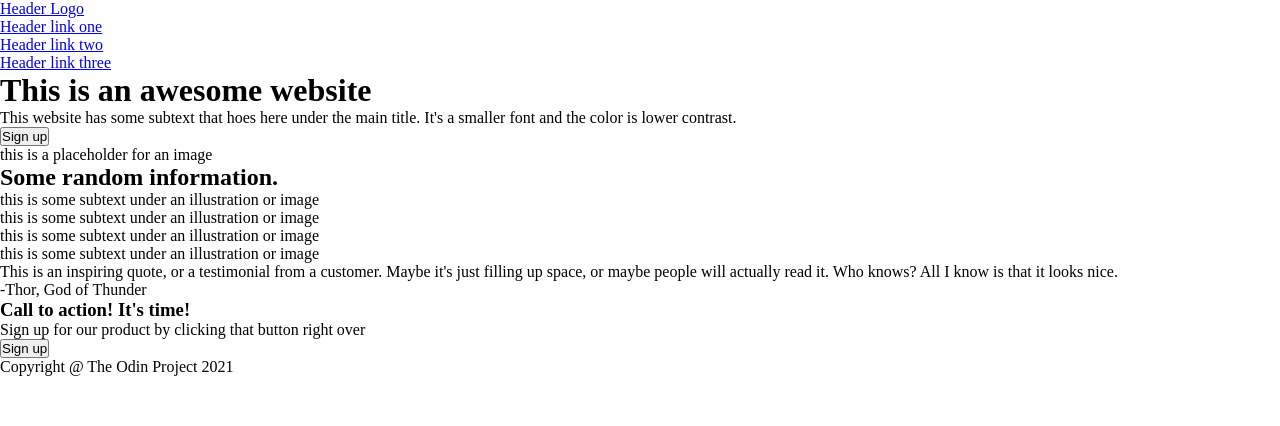
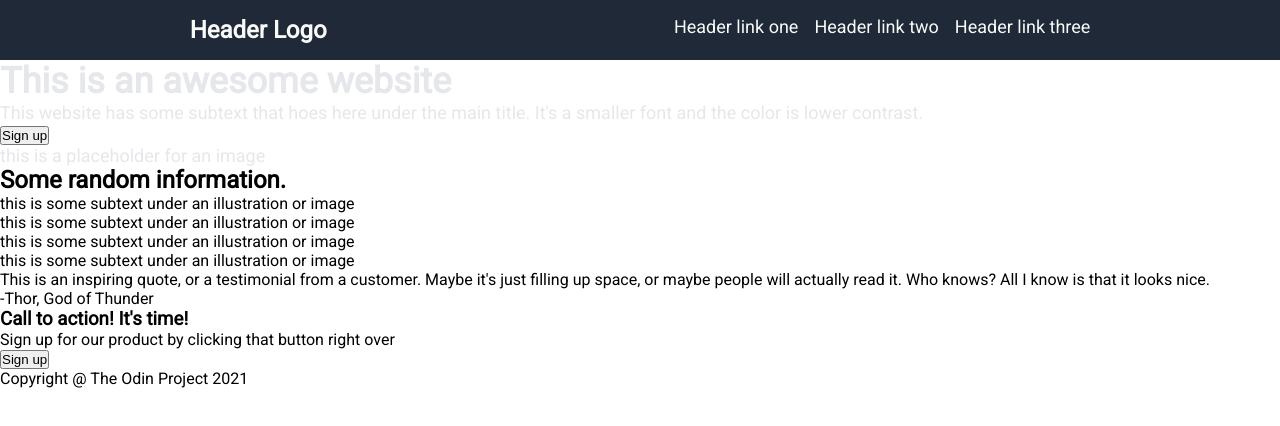
Before and after one commit to yoyanni/landing-page, a plain HTML site: page index.html in a window 1280 px wide. Drawn offline with Linux system fonts and the light colour scheme.

Commit message:
Add CSS for nav element

```diff
--- a/index.html
+++ b/index.html
@@ -6,17 +6,17 @@
     <link rel="stylesheet" href="./style.css" />
   </head>
   <body>
+    <div class="hero">
       <nav>
+        <a class="logo" href="#">Header Logo</a>
         <ul>
-        <li><a href="#">Header Logo</a></li>
           <li><a href="#">Header link one</a></li>
           <li><a href="#">Header link two</a></li>
           <li><a href="#">Header link three</a></li>
         </ul>
       </nav>
-    <div class="first">
       <div class="awesome">
-        <h1>This is an awesome website</h1>
+        <h1 class="main-text">This is an awesome website</h1>
         <p>
           This website has some subtext that hoes here under the main title.
           It's a smaller font and the color is lower contrast.
--- a/style.css
+++ b/style.css
@@ -1,3 +1,39 @@
+@import url("https://fonts.googleapis.com/css2?family=Roboto");
+
+.hero {
+  font-size: 18px;
+  color: #e5e7eb;
+}
+
+nav {
+  background-color: #1f2937;
+  color: #f9faf8;
+  display: flex;
+  justify-content: space-around;
+  padding: 16px;
+}
+
+.logo {
+  color: #f9faf8;
+  text-decoration: none;
+  font-size: 24px;
+  font-weight: 700;
+}
+
+ul {
+  display: flex;
+  gap: 16px;
+}
+
+li {
+  list-style-type: none;
+}
+
+li > a {
+  color: #f9faf8;
+  text-decoration: none;
+}
+
 /* General Styling */
 
 *,
@@ -10,5 +46,6 @@
 
 body {
   min-height: 100vh;
+  font-family: Roboto;
   /* line-height: 1; */
 }
```
Lines whose indentation alone changed are shown as unchanged.
